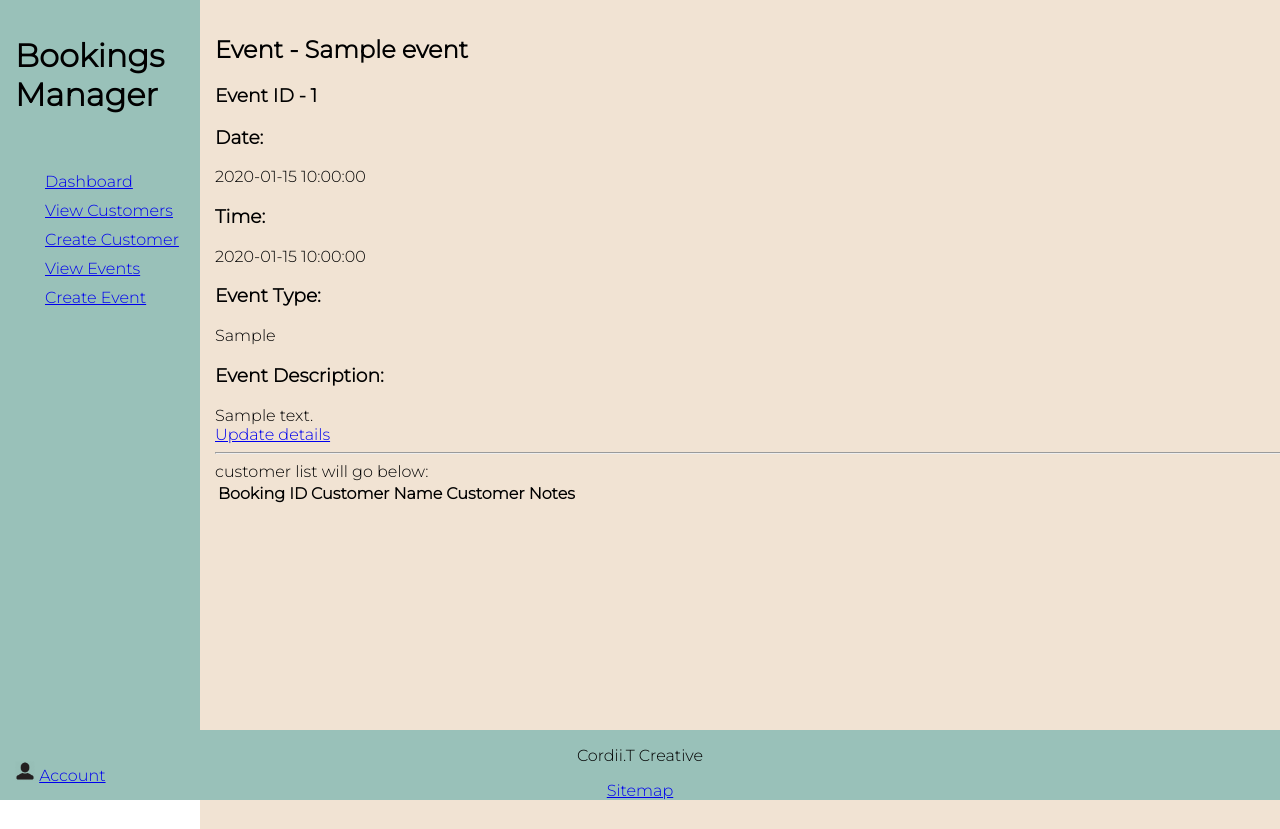
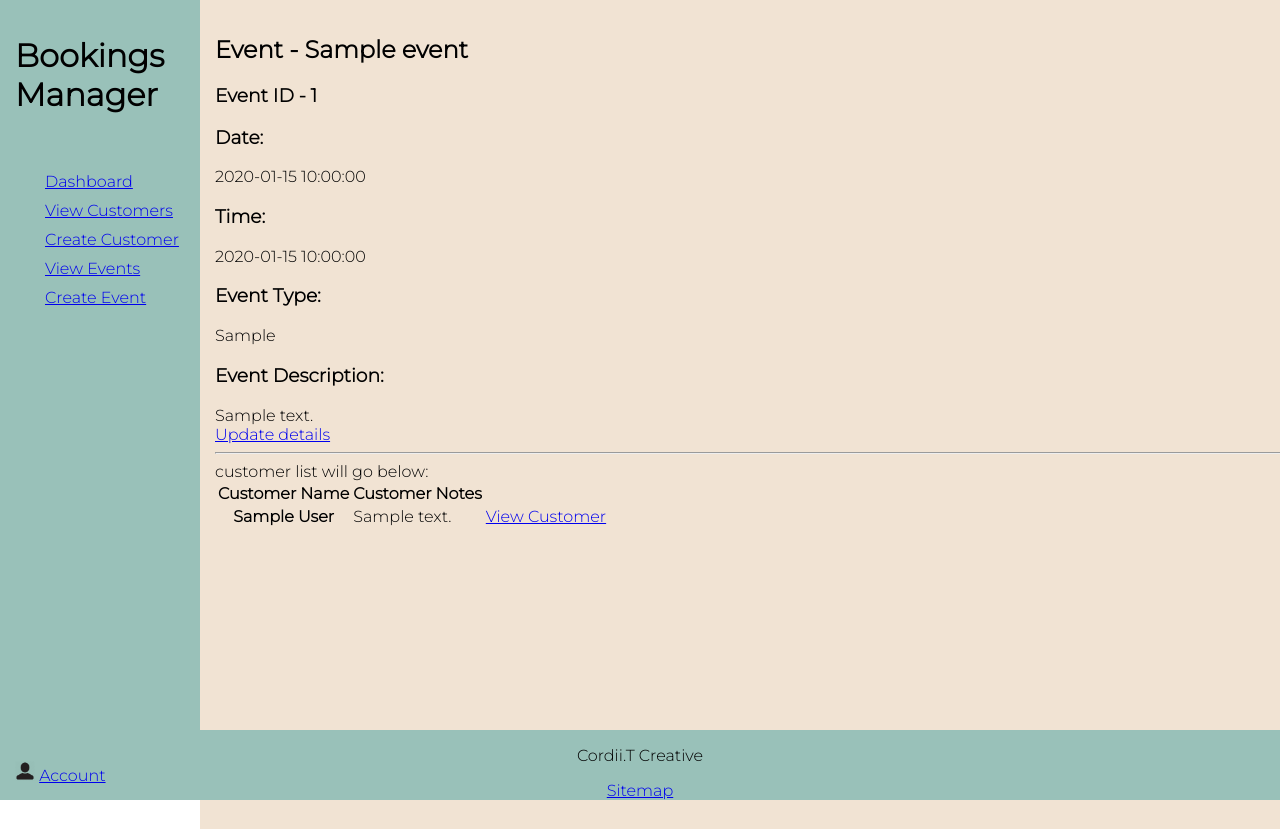
Before and after one commit to CordiiT14/Bookings_Manager, a Flask app: template templates/events/view.html in a window 1280 px wide; the page is wider, and only the part inside the window is pictured. Shown: the top 829 px of that part. Run offline with Flask 2, Linux system fonts and the light colour scheme; the template is opened without the code that fills it: most values are stand-ins (such as "Sample title", 1, 10 or a date in 2020); lists and menus that the app fills with data are empty; parts of the project's set-up code (start-up, migrations or seed data) failed here and were passed over.

Commit message:
listing customers booked into event on events page added

```diff
--- a/console.py
+++ b/console.py
@@ -72,6 +72,7 @@ customer_list = event_repository.customers_list_for_event(event_1.id)
 for customer in customer_list:
     print(customer.full_name(customer))
     print(customer.notes)
+    print(customer.id)
 
 # CUSTOMER REPOSITORY TESTING
 
--- a/controllers/event_controller.py
+++ b/controllers/event_controller.py
@@ -28,8 +28,8 @@ def add_new_event():
 @events_blueprint.route('/events/<id>')
 def view_event_details(id):
     event = event_repository.select(id)
-    bookings =
-    return render_template('/events/view.html', title=event.event_title, event = event)
+    bookings = event_repository.customers_list_for_event(id)
+    return render_template('/events/view.html', title=event.event_title, event = event, all_bookings = bookings)
 
 @events_blueprint.route('/events/<id>/edit')
 def edit_event(id):
--- a/repositories/event_repository.py
+++ b/repositories/event_repository.py
@@ -58,4 +58,5 @@ def customers_list_for_event(id):
     for row in results:
         customer = Customer(row['first_name'], row['last_name'], row['email'], row['notes'], row['id'])
         customers.append(customer)
+
     return customers
--- a/templates/events/view.html
+++ b/templates/events/view.html
@@ -21,17 +21,18 @@
     <table>
         <thead>
             <tr>
-                <th>Booking ID</th>
                 <th>Customer Name</th>
                 <th>Customer Notes</th>
             </tr>
         </thead>
         <tbody>
+            {% for customer in all_bookings%}
             <tr>
-                <th></th>
-                <td></td>
-                <td></td>
+                <th>{{customer.full_name(customer)}}</th>
+                <td>{{customer.notes}}</td>
+                <td><a href="/customers/{{customer.id}}">View Customer</a></td>
             </tr>
+            {% endfor %}
         </tbody>
     </table>
 </div>
```
